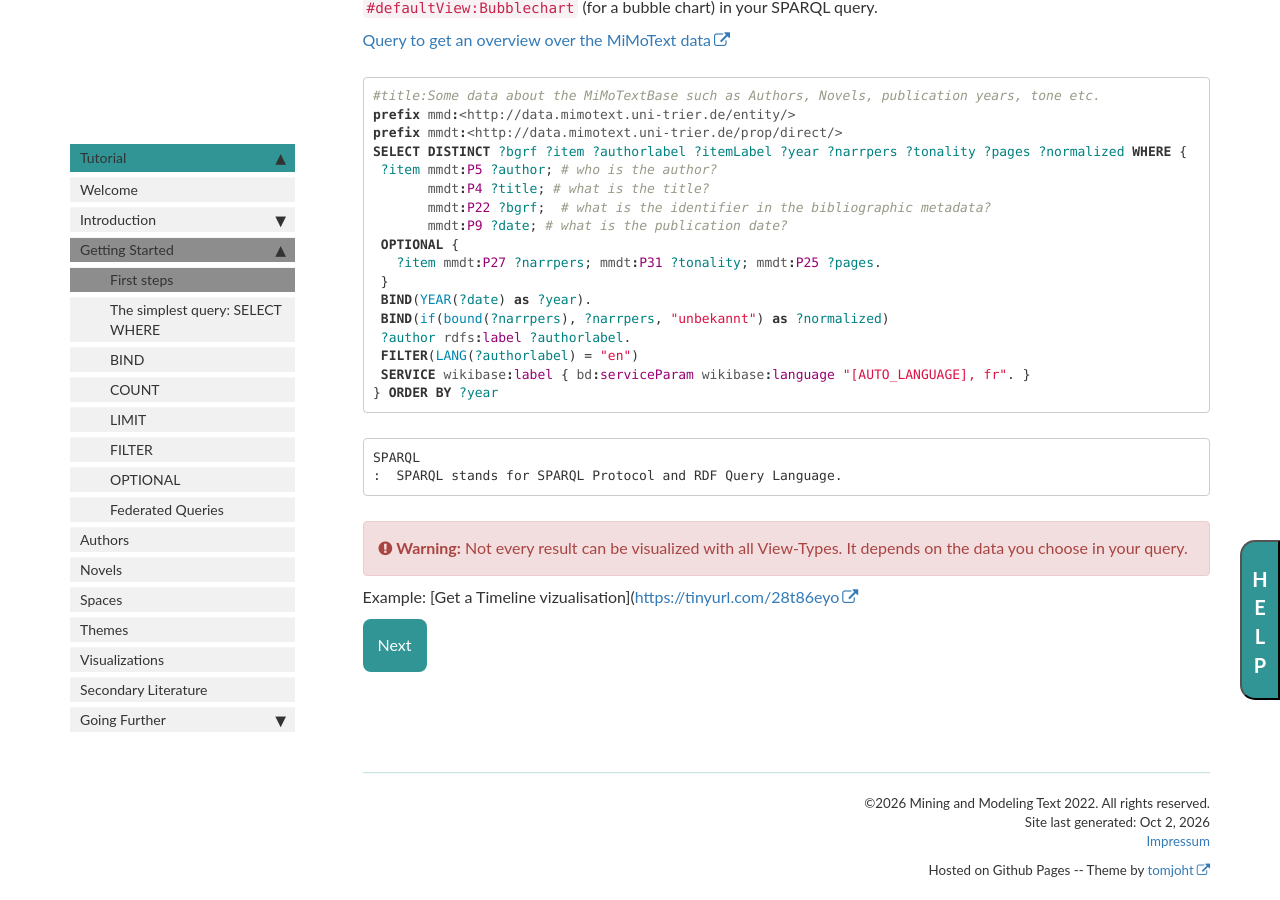
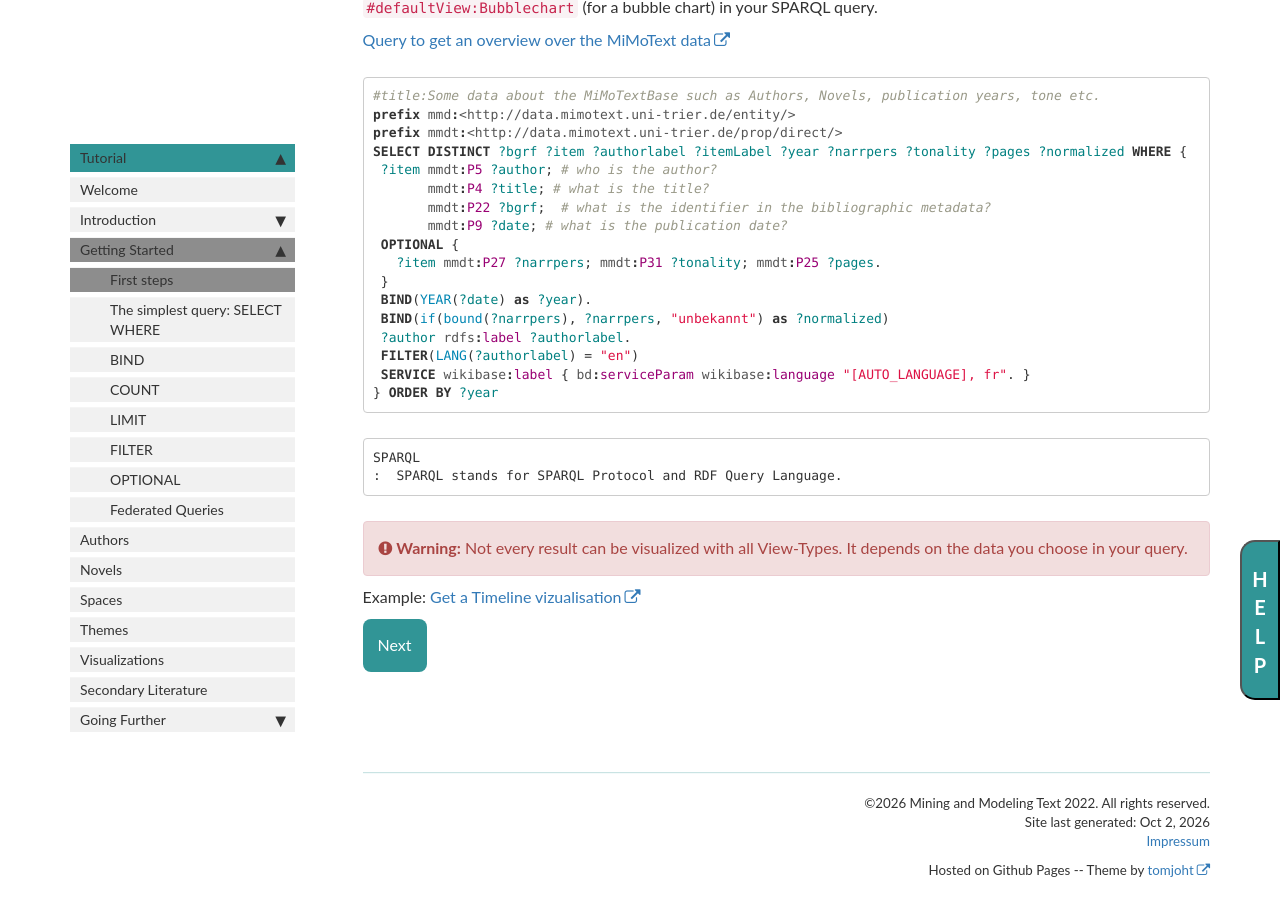
Before and after one commit to MiMoText/MiMoTextBase_Tutorial, a Jekyll site: the page built from pages/tutorial/getting_started.md, in a window 1280 px wide and 900 px high, scrolled down 724 px. Built offline with Jekyll 4.4.1, drawn with Linux system fonts in a browser that asks for light colours; comment, search, counter and statistics services are not loaded; our own code applies the rules of GitHub Pages for plain Markdown files; some of the changed lines change nothing that is shown.

Commit message:
deleted tiny url

```diff
--- a/pages/tutorial/getting_started.md
+++ b/pages/tutorial/getting_started.md
@@ -60,7 +60,7 @@ SPARQL
 <!-- Example: [Get a Timeline vizualisation ](https://tinyurl.com/28t86eyo){:target="\_blank", rel: "noopener noreferrer"} -->
 
 
-Example: [Get a Timeline vizualisation]([https://tinyurl.com/28t86eyo](https://query.mimotext.uni-trier.de/#%23title%3AAuthors%20on%20a%20timeline%2C%20limited%20to%20100%20results%0A%23defaultView%3ATimeline%7B%22hide%22%3A%5B%22%3Fdate%22%5D%7D%0Aprefix%20mmd%3A%3Chttp%3A%2F%2Fdata.mimotext.uni-trier.de%2Fentity%2F%3E%0Aprefix%20mmdt%3A%3Chttp%3A%2F%2Fdata.mimotext.uni-trier.de%2Fprop%2Fdirect%2F%3E%0ASelect%20%3Fauthorlabel%20%3Ftitel%20%28YEAR%28%3Fdate%29%20as%20%3Fyear%29%20%3Fdate%20%0Awhere%7B%0A%20%3Fitem%20mmdt%3AP5%20%3Fauthor%3B%20mmdt%3AP9%20%3Fdate%3B%20mmdt%3AP4%20%3Ftitel%20.%0A%20%3Fauthor%20rdfs%3Alabel%20%3Fauthorlabel%20.%0A%20FILTER%28lang%28%3Fauthorlabel%29%20%3D%20%22fr%22%29%20.%0A%20SERVICE%20wikibase%3Alabel%20%7Bbd%3AserviceParam%20wikibase%3Alanguage%20%22%7BAUTO_LANGUAGE%7D%22.%7D%0A%7DLIMIT%20100){:target="\_blank", rel: "noopener noreferrer"}
+Example: [Get a Timeline vizualisation](https://query.mimotext.uni-trier.de/#%23title%3AAuthors%20on%20a%20timeline%2C%20limited%20to%20100%20results%0A%23defaultView%3ATimeline%7B%22hide%22%3A%5B%22%3Fdate%22%5D%7D%0Aprefix%20mmd%3A%3Chttp%3A%2F%2Fdata.mimotext.uni-trier.de%2Fentity%2F%3E%0Aprefix%20mmdt%3A%3Chttp%3A%2F%2Fdata.mimotext.uni-trier.de%2Fprop%2Fdirect%2F%3E%0ASelect%20%3Fauthorlabel%20%3Ftitel%20%28YEAR%28%3Fdate%29%20as%20%3Fyear%29%20%3Fdate%20%0Awhere%7B%0A%20%3Fitem%20mmdt%3AP5%20%3Fauthor%3B%20mmdt%3AP9%20%3Fdate%3B%20mmdt%3AP4%20%3Ftitel%20.%0A%20%3Fauthor%20rdfs%3Alabel%20%3Fauthorlabel%20.%0A%20FILTER%28lang%28%3Fauthorlabel%29%20%3D%20%22fr%22%29%20.%0A%20SERVICE%20wikibase%3Alabel%20%7Bbd%3AserviceParam%20wikibase%3Alanguage%20%22%7BAUTO_LANGUAGE%7D%22.%7D%0A%7DLIMIT%20100){:target="\_blank", rel: "noopener noreferrer"}
 
 <!-- [Previous](./tutorial_index.html){: .btn-primary}--> [Next](./select.html){: .btn-primary}
 
```
